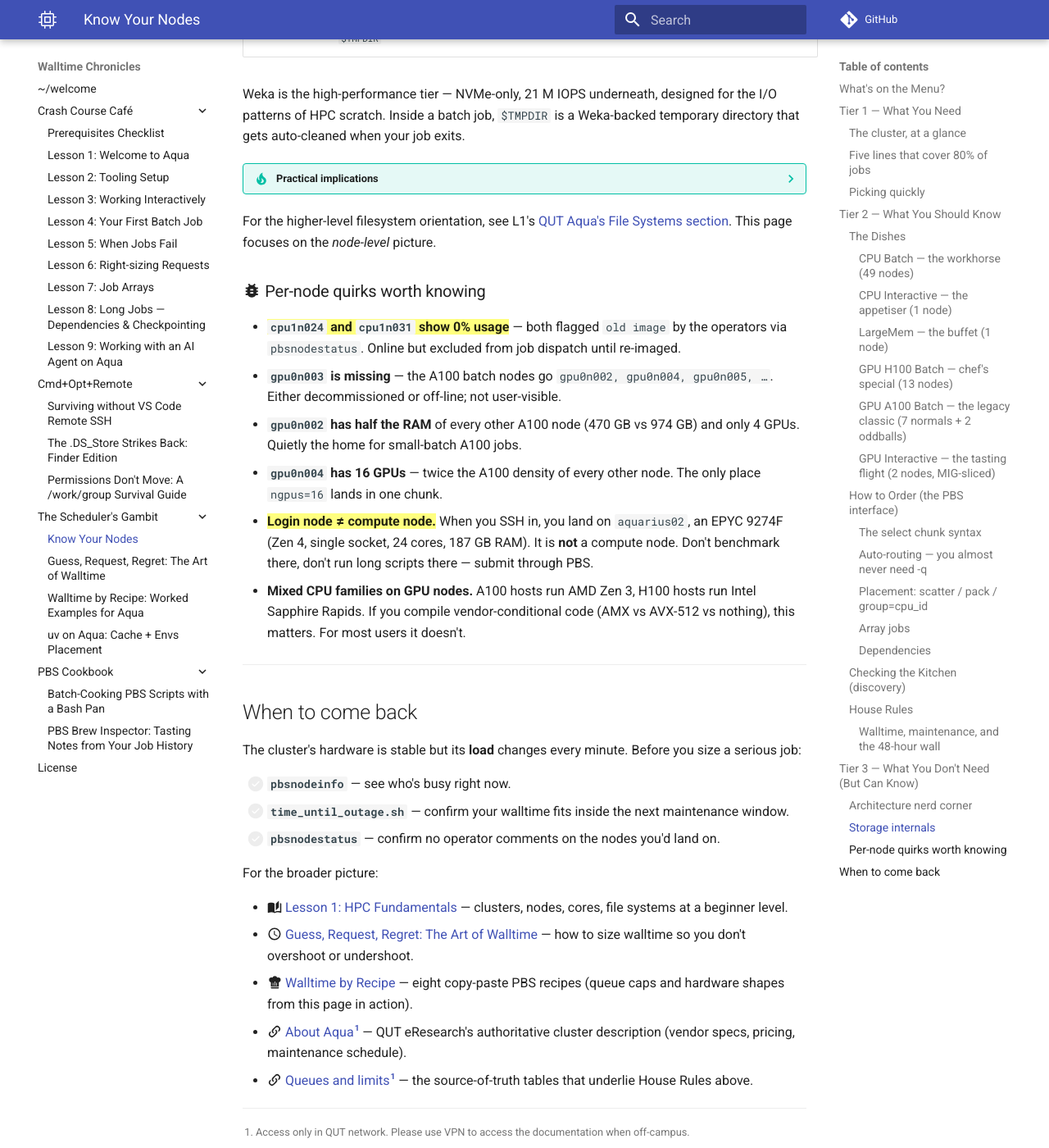
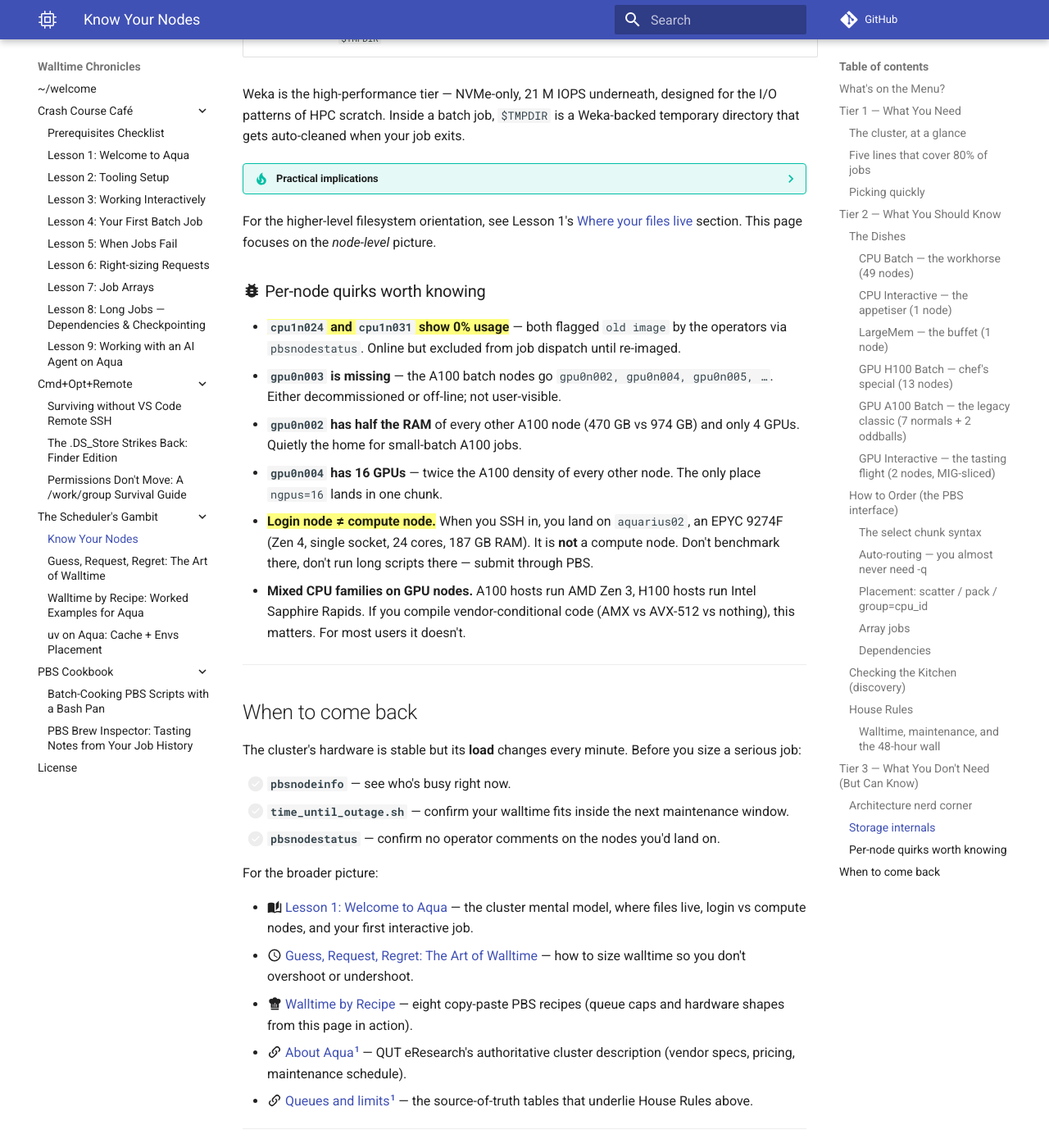
Before and after one commit to ZhipengHe/Walltime-Chronicles, an MkDocs documentation site: the page built from docs/scheduler/Know-Your-Nodes.md, in a window 1280 px wide and 1400 px high, scrolled down 12112 px. Shown: the whole window at 82% size. Built offline with MkDocs 1.6.1 and Material for MkDocs 9.7.7, drawn with Linux system fonts in a browser that asks for light colours; plug-ins that fetch from the network failed and are left out; comment, search, counter and statistics services are not loaded.

Commit message:
docs: sync homepage, section indexes and links with the 9-lesson course
The homepage banner still described an 8-lesson outline with Lessons
3-8 as stubs; it now matches the course index (9 lessons, 3-9 stubs).
The Cmd+Opt+Remote and Scheduler's Gambit section indexes each lacked
their newest page (the /work permissions guide and uv on Aqua), so
readers arriving at a section landing page could not find them.

Know Your Nodes linked to Lesson 1 under its old title and pointed at a
filesystem section by a heading that no longer exists; both links now
use the current title and anchor. CLAUDE.md gains the tutorials and
benchmark trees and the batch-cook script, which it did not mention.

Co-Authored-By: Claude Fable 5 <noreply@anthropic.com>

```diff
--- a/docs/scheduler/Know-Your-Nodes.md
+++ b/docs/scheduler/Know-Your-Nodes.md
@@ -512,7 +512,7 @@ Weka is the high-performance tier — NVMe-only, 21 M IOPS underneath, designed
     - Long-term shared data → `/work/` (request a folder via a QUT eResearch ticket).
     - In-job temporary files → `$TMPDIR` (already Weka, already cleaned on exit).
 
-For the higher-level filesystem orientation, see L1's [QUT Aqua's File Systems section](../tutorials/lesson-1.md). This page focuses on the *node-level* picture.
+For the higher-level filesystem orientation, see Lesson 1's [Where your files live](../tutorials/lesson-1.md#where-your-files-live) section. This page focuses on the *node-level* picture.
 
 ### :material-bug: Per-node quirks worth knowing
 
@@ -535,7 +535,7 @@ The cluster's hardware is stable but its **load** changes every minute. Before y
 
 For the broader picture:
 
-- :material-book-open-page-variant: [Lesson 1: HPC Fundamentals](../tutorials/lesson-1.md) — clusters, nodes, cores, file systems at a beginner level.
+- :material-book-open-page-variant: [Lesson 1: Welcome to Aqua](../tutorials/lesson-1.md) — the cluster mental model, where files live, login vs compute nodes, and your first interactive job.
 - :material-clock-outline: [Guess, Request, Regret: The Art of Walltime](The-Art-of-Walltime.md) — how to size walltime so you don't overshoot or undershoot.
 - :material-chef-hat: [Walltime by Recipe](Walltime-by-Recipe.md) — eight copy-paste PBS recipes (queue caps and hardware shapes from this page in action).
 - :material-link-variant: [About Aqua](https://docs.eres.qut.edu.au/about-aqua)[^1] — QUT eResearch's authoritative cluster description (vendor specs, pricing, maintenance schedule).
```
Also changed, not shown: CLAUDE.md (+7 -2 lines), docs/index.md (+1 -1 lines), docs/remote-dev/index.md (+1 -0 lines), docs/scheduler/index.md (+2 -1 lines).
